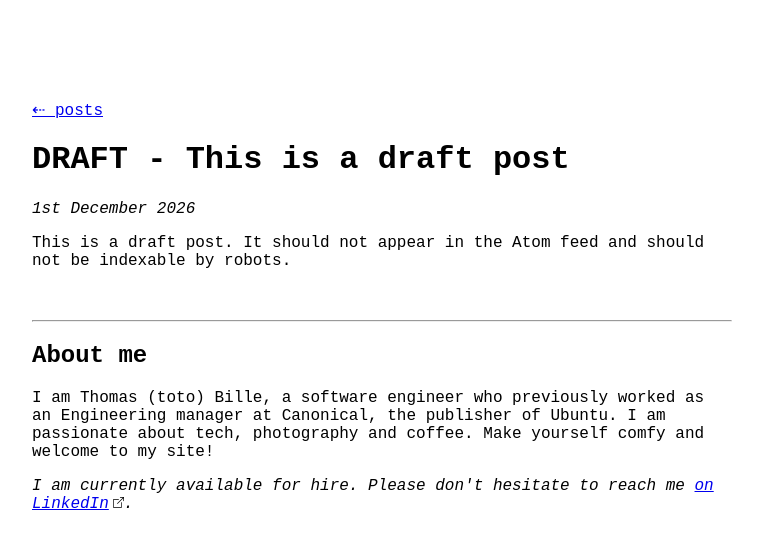
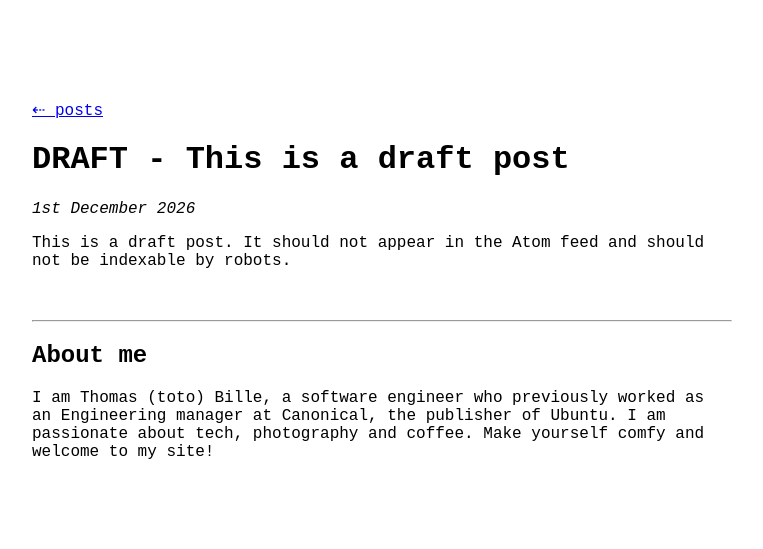
Before and after one commit to tbille/bille.dev, a Jekyll site: the page built from blog/_drafts/draft-post.md, in a window 1280 px wide. Shown: the top 549 px of the page, without its empty margins (258-1021 px from the left). Built offline with Jekyll 4.4.1, drawn with Linux system fonts in a browser that asks for light colours.

Commit message:
Update post.html

```diff
--- a/_layouts/post.html
+++ b/_layouts/post.html
@@ -15,5 +15,4 @@ layout: default
     <h2>About me</h2>
 
     <p>I am Thomas (toto) Bille, a software engineer who previously worked as an Engineering manager at Canonical, the publisher of Ubuntu. I am passionate about tech, photography and coffee. Make yourself comfy and welcome to my site!</p>
-    <p><i>I am currently available for hire. Please don't hesitate to reach me <a href="https://www.linkedin.com/in/tbille/">on LinkedIn</a>.</i></p>
 </div>
```
